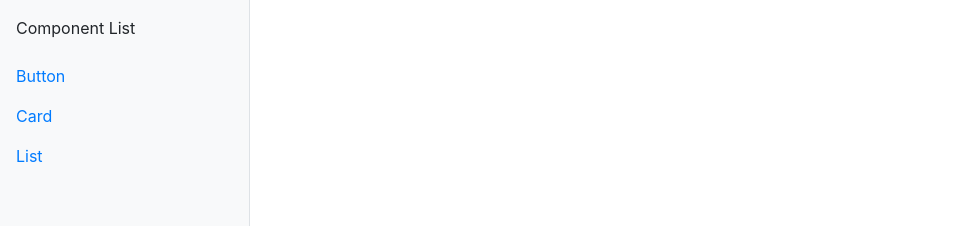
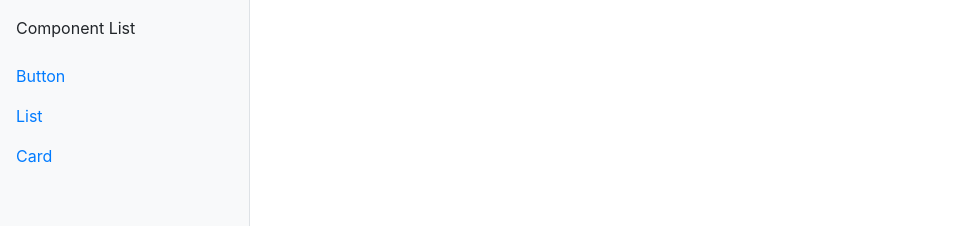
Before and after one commit to roshnidevadiga/reactplayground, a React (Create React App) app: page / in a window 1280 px wide. Shown: the top 226 px of the page, without its empty margins (0-977 px from the left). Built offline with nearby package versions, Linux system fonts and the light colour scheme.

Commit message:
Created second component folder and moved card component

```diff
--- a/config.js
+++ b/config.js
@@ -1,5 +1,5 @@
 var config = {
-    basePaths: ['./src/components'],
+    basePaths: ['./src/components', './src/componentsv2'],
     cssPaths: ['./src/App.css'],
     outputPath: './src/filePaths.js' //(optional)
 };
--- a/src/filePaths.js
+++ b/src/filePaths.js
@@ -1,7 +1,7 @@
 export const componentPaths=[
 	'src/components/button/button.js',
-	'src/components/card.js',
 	'src/components/list.js',
+	'src/componentsv2/common/card.js',
 ];
 export const cssPaths=[
 	'src/App.css',
```
Also changed, not shown: src/componentsv2/common/card.js (renamed from src/components/card.js).
